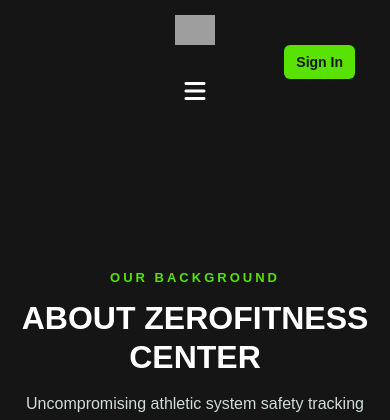
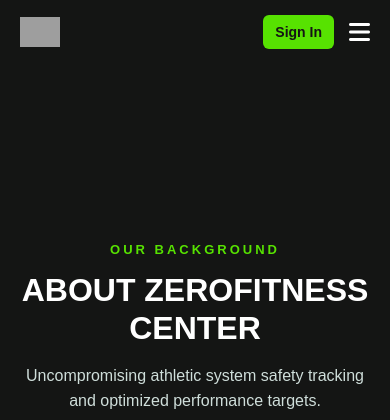
Before and after one commit to mustafa-ali-4886/Fitnessapp, a PHP site: page /send-report/about.html in a window 390 px wide. Shown: the top 420 px of the page. Run offline with PHP 8.4, Linux system fonts and the light colour scheme; some web fonts are replaced; grey boxes are pictures that could not be loaded.

Commit message:
Fix navbar flex-direction to override cssstyle.css column setting on mobile

```diff
--- a/responsive-overrides.css
+++ b/responsive-overrides.css
@@ -27,6 +27,7 @@ img, video, iframe {
     /* Navbar fixes (Hamburger Menu) */
     .navbar {
         display: flex !important;
+        flex-direction: row !important;
         flex-wrap: wrap !important;
         justify-content: flex-start !important;
         align-items: center !important;
```
